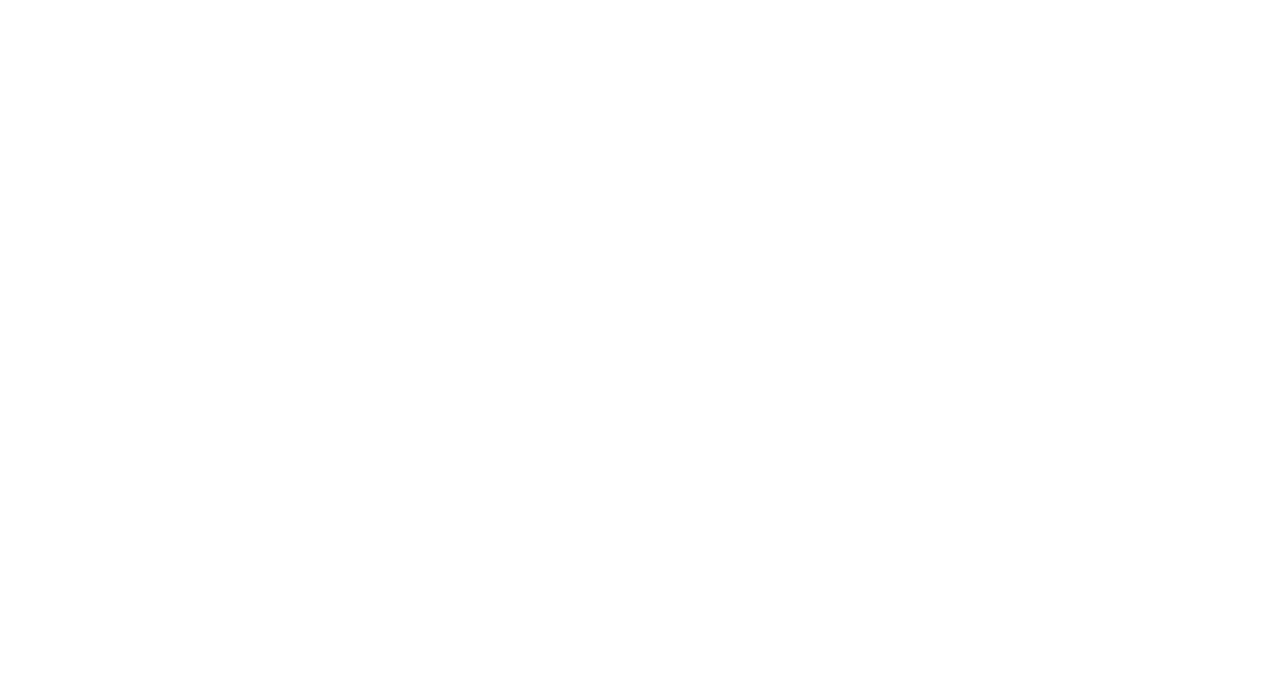
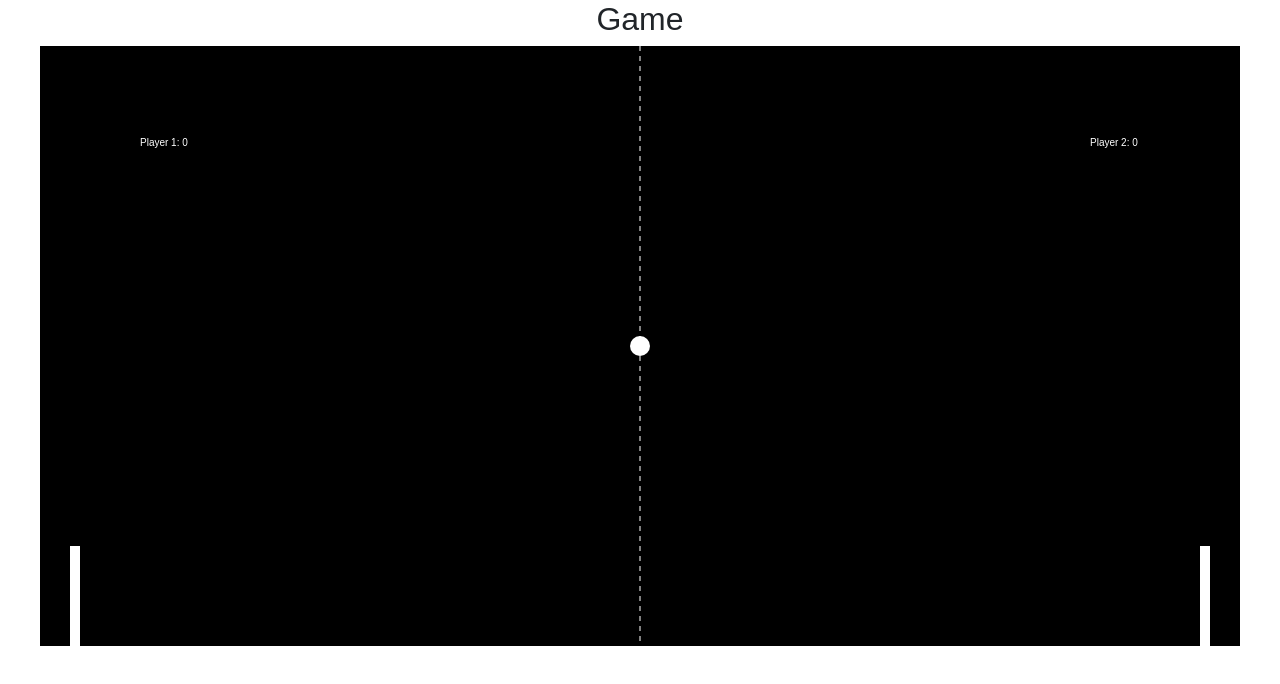
Before and after one commit to Mareenbck/transcendence_42, a React (Vite) app in the folder Front-End/: page /game/play in a window 1280 px wide. Before the commit this address had no page. Shown: the top 684 px of the page. Built offline with nearby package versions, Linux system fonts and the light colour scheme.

Commit message:
terrai de jeu

```diff
--- a/Front-End/src/App.tsx
+++ b/Front-End/src/App.tsx
@@ -2,6 +2,7 @@
 import React, { useContext } from "react";
 import Signup from './components/auth/Signup'
 import { Route, Routes} from 'react-router-dom';
+import Game from './components/game/Game'
 import Chat from './components/chat/Chat'
 import Home from './pages/Home'
 import Profile from './pages/Profile';
@@ -17,6 +18,7 @@
 	return (
 		<Routes>
 			<Route path='/' element={<Home />} />
+			<Route path='/game/play' element={<Game />} />
 			<Route path='/chat/message' element={<Chat />} />
 			<Route path='/auth/signin' element={<Login />} />
 			<Route path='/auth/2fa' element={<TwoFaForm />} />
--- a/Front-End/src/components/auth/SideBar.tsx
+++ b/Front-End/src/components/auth/SideBar.tsx
@@ -12,7 +12,7 @@
                                   /*onClick={() => localStorage.removeItem('token')}*/>
                           LogOut<span> </span></Link>}
                    <br/>
-                    <Link to="/auth/signup" className={style.btn}>Play Game </Link>
+                   <Link to="/game/play" className={style.btn}>Play Game </Link>
 				    <Link to="/chat/message" className={style.btn}>Chat</Link>
 
                     <Link to={`/users/profile/${props.id}`} className={style.btn}>Profile page</Link>
--- /dev/null
+++ b/Front-End/src/components/game/Canvas.tsx
@@ -0,0 +1,66 @@
+import React, {useRef, useEffect} from 'react'
+import './Game.css'
+
+
+interface game {
+    width: number;
+    height: number;
+    ballx: number;
+    bally: number;
+    racket1y: number;
+    racket2y: number;
+}
+
+
+const Canvas = ({width, height, ballx, bally, racket1y, racket2y}: game): JSX.Element => {
+
+        const canvasRef = useRef<HTMLCanvasElement>(null);
+
+    //width = window.innerWidth;
+    // height = window.innerHeight;
+
+    useEffect(() => {
+        const canvas = canvasRef.current;
+        if (canvas){
+            const context = canvas.getContext('2d');
+            if (context ) {
+                // Draw the table
+                context.fillStyle = "black";
+                context.fillRect(0, 0, width, height);
+
+                // center dotted line
+                context.setLineDash([5, 5]);
+                context.beginPath();
+                context.moveTo(width/2, 0);
+                context.lineTo(width/2, height);
+                context.strokeStyle = "white";
+                context.stroke();
+
+                // Draw the ball
+                const ballRadius = 10;
+                context.beginPath();
+                context.arc(ballx, bally, ballRadius, 0, Math.PI * 2);
+                context.fillStyle = "white";
+                context.fill();
+                context.closePath();
+
+                // Draw the rackets
+                const racketWidth = 10;
+                const racketHeight = 100;
+                const racket1x = 30;
+                const racket2x = width - 40;
+                context.fillStyle = "white";
+                context.fillRect(racket1x, racket1y, racketWidth, racketHeight);
+                context.fillRect(racket2x, racket2y, racketWidth, racketHeight);
+
+                context.fillText(("Player 1: 0"), 100, 100);
+                context.fillText(("Player 2: 0"), width -150, 100);
+             }
+        }
+
+    }, [{width, height, ballx, bally, racket1y, racket2y}]);
+
+    return (<canvas className='field' ref={canvasRef} width={width} height={height} />)
+}
+
+export default Canvas
--- /dev/null
+++ b/Front-End/src/components/game/Game.css
@@ -0,0 +1,16 @@
+h2{
+    text-align: center;
+}
+
+.field{
+    background-color: black;
+    display: block;
+    margin: 0 auto;
+}
+
+.racket{
+    background-color: rgb(3, 164, 19);
+    position: absolute;
+    left: x;
+    top: y;
+}
--- /dev/null
+++ b/Front-End/src/components/game/Game.tsx
@@ -0,0 +1,20 @@
+import React, {useEffect, useState } from 'react'
+// import io, { Socket } from "socket.io-client"
+import Canvas from './Canvas'
+import './Game.css'
+
+
+const Game = () => {
+    // const [] = useState();
+    // const [] = useState({20});
+
+
+    return (
+        <div>
+            <h2> Game </h2>
+            <Canvas width={1200} height={600} ballx={600} bally={300} racket1y={500} racket2y={500} />
+        </div>
+    );
+}
+
+export default Game
```
